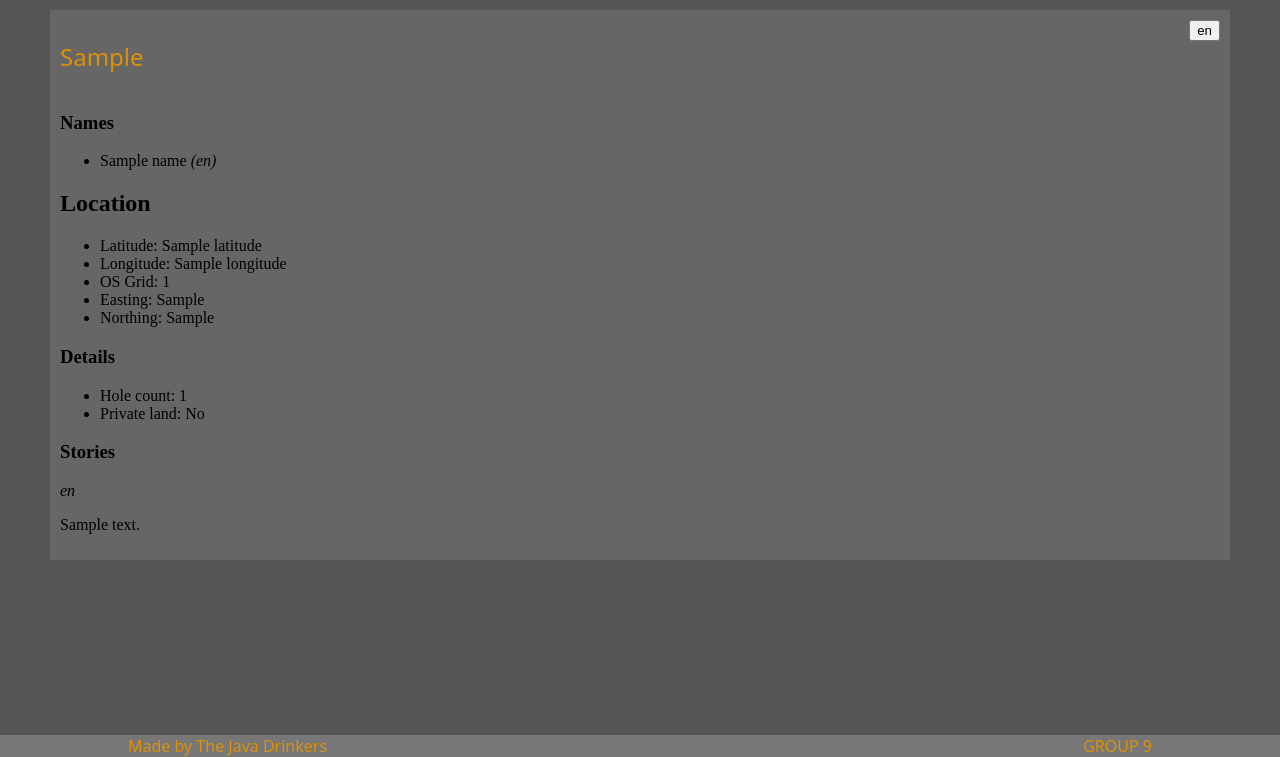
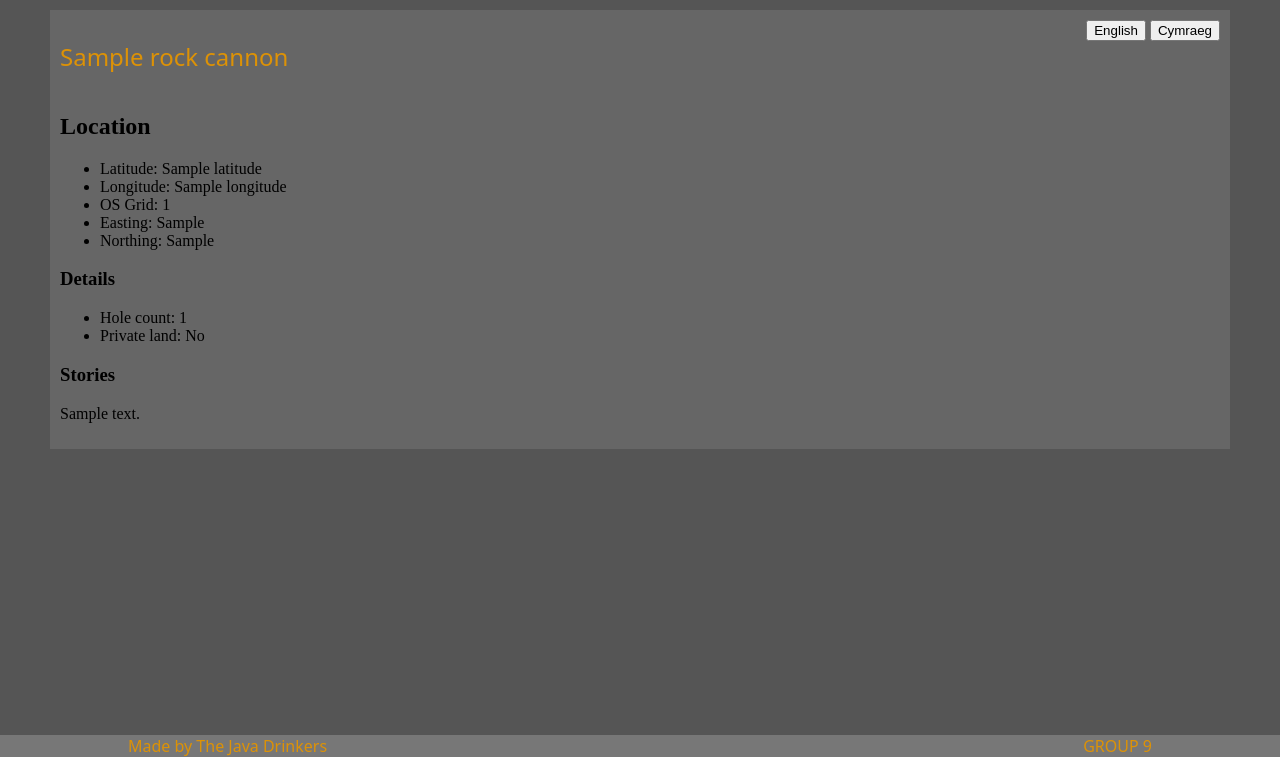
Before and after one commit to Daf-Pugh/RockCannonDjangoVersion, a Django app: template forms/templates/forms/rock_cannon_detail.html in a window 1280 px wide. Shown: the part 43-800 px from the top of the page. Run offline with Django 3.2, Linux system fonts and the light colour scheme; the template is opened without the code that fills it: most values are stand-ins (such as "Sample title", 1, 10 or a date in 2020); some web fonts are replaced.

Commit message:
works, ~ish, kinda, maybe, prolly

```diff
--- a/forms/models.py
+++ b/forms/models.py
@@ -19,11 +19,12 @@ from django.db import models
 
 class RockCannon(models.Model):
     slug = models.SlugField(max_length=255, unique=True, blank=True)
+    name = models.CharField(max_length=50, null=True, blank=True)
     created_at = models.DateTimeField(auto_now_add=True)
     updated_at = models.DateTimeField(auto_now=True)
 
     def __str__(self):
-        return self.slug
+        return self.name or self.slug
 
     class Meta:
         verbose_name = "Rock Cannon"
--- a/forms/templates/forms/rock_cannon_detail.html
+++ b/forms/templates/forms/rock_cannon_detail.html
@@ -4,7 +4,7 @@
 
 <head>
   <meta charset="UTF-8">
-  <title>{{ rock_cannon }}</title>
+  <title>{{ rock_cannon.name }}</title>
 
   <link rel="stylesheet" href="{% static 'forms/css/style.css' %}">
 
@@ -21,23 +21,15 @@
   </header>
   <main class="Individual-View-Main">
     <div class="Top-Thingy">
-      <h2 class="Cannon_Name Dot-Font-FORCE">{{ rock_cannon }}</h1>
-      <div>
-        {% for name in names %}
-          <button class="Lang-Select-Button">{{ name.language }}</button>
-        {% endfor %}
-      </div>
+      <h2 class="Cannon_Name Dot-Font-FORCE">{{ rock_cannon.name }}</h1>
+      {% load i18n %}
+        <form action="{% url 'set_language' %}" method="post">
+            {% csrf_token %}
+            <input name="next" type="hidden" value="{{ request.path }}">
+            <button class="Lang_Button" type="submit" name="language" value="en">English</button>
+            <button class="Lang_Button" type="submit" name="language" value="cy">Cymraeg</button>
+        </form>
     </div>
-
-    <!-- Names -->
-    <section>
-      <h3>Names</h2>
-      <ul>
-        {% for name in names %}
-        <li>{{ name.name }} <em>({{ name.language }})</em></li>
-        {% endfor %}
-      </ul>
-    </section>
 
     <!-- Position -->
     {% if rock_cannon.position %}
@@ -78,7 +70,6 @@
         <h3>Stories</h2>
         {% for story in stories %}
         <article>
-          <p><em>{{ story.language }}</em></p>
           <p>{{ story.story_text }}</p>
         </article>
         {% endfor %}
--- a/forms/views.py
+++ b/forms/views.py
@@ -1,21 +1,17 @@
 from django.shortcuts import render, get_object_or_404
 from .models import RockCannon
-from django.http import HttpResponse
 
 # Create your views here.
 
 
 def index(request):
-    return HttpResponse(
-        "<h1>Test from forms application in Rock-Cannon-Tracker-Application Site</h1>"
-    )
+    return render(request, 'forms/index.html')
 
 
 def rock_cannon_detail(request, slug):
     rock_cannon = get_object_or_404(RockCannon, slug=slug)
     context = {
         'rock_cannon': rock_cannon,
-        'names': rock_cannon.names.all(),
         'stories': rock_cannon.stories.all(),
     }
     return render(request, "forms/rock_cannon_detail.html", context)
```
Also changed, not shown: forms/admin.py (+3 -8 lines), forms/translation.py (added, +12 -0 lines), forms/urls.py (+3 -4 lines), rockcannon/urls.py (+7 -2 lines), db.sqlite3, forms/migrations/0003_remove_story_language_rockcannon_slug_cy_and_more.py (added), forms/migrations/0004_rockcannon_name.py (added), forms/migrations/0005_remove_rockcannon_slug_cy_remove_rockcannon_slug_en_and_more.py (added).
